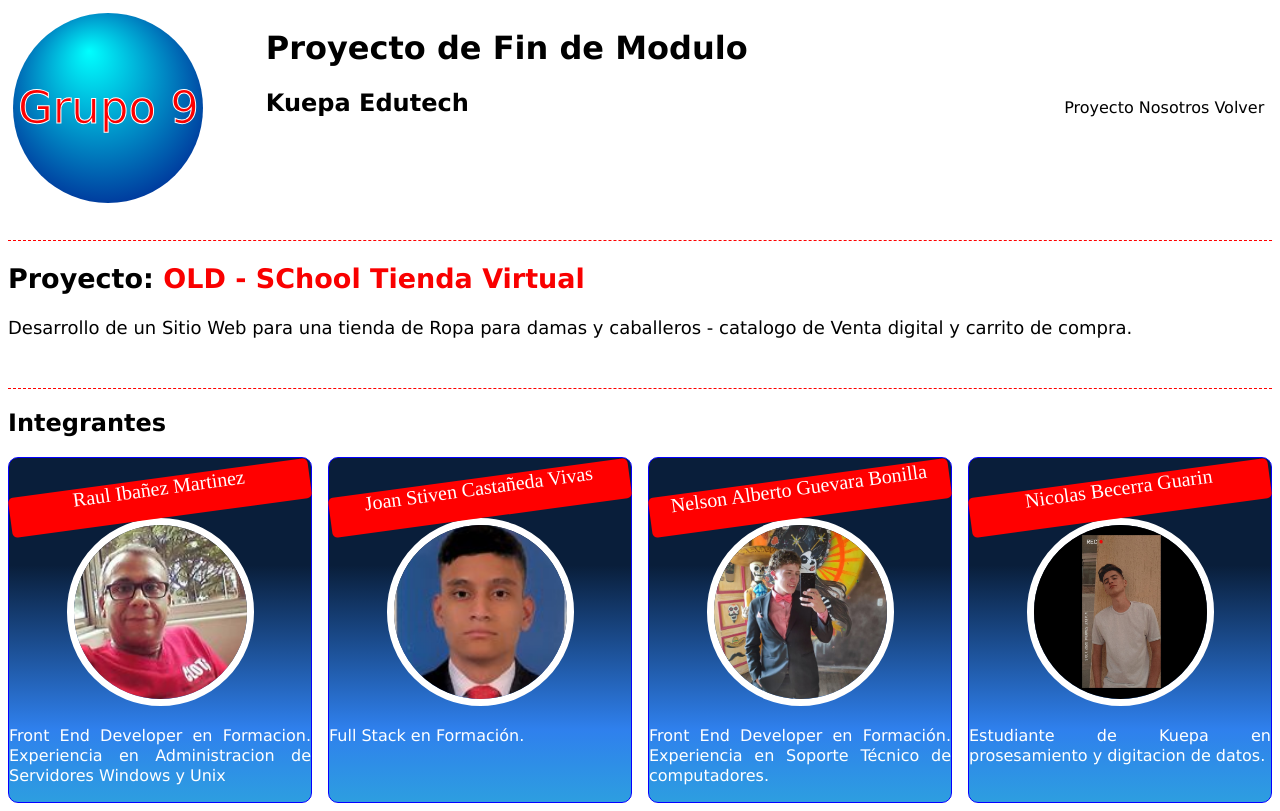
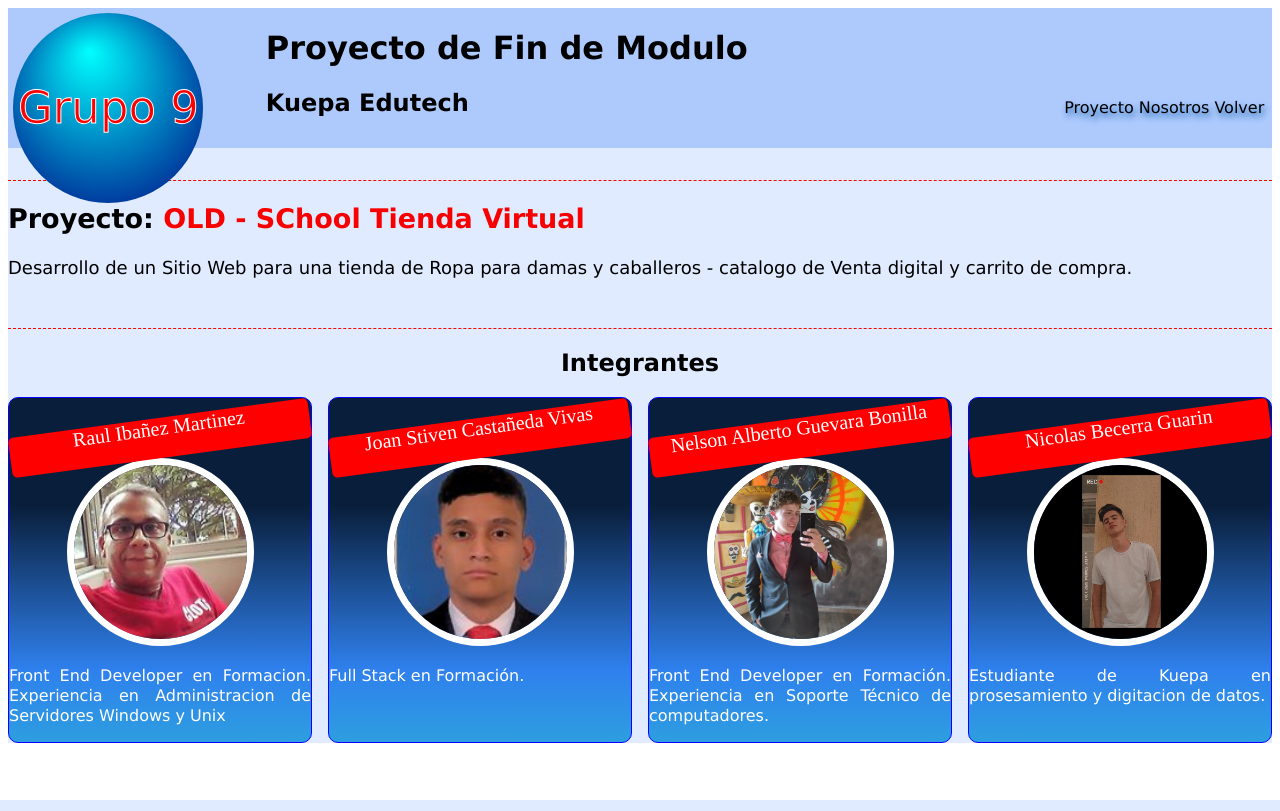
Before and after one commit to rauleibanez/Grupo9, a PHP site: page /grupo9.html in a window 1280 px wide. Run offline with PHP 8.4, Linux system fonts and the light colour scheme.

Commit message:
css del archivo grupo9 e index

```diff
--- a/grupo9/css/styles.css
+++ b/grupo9/css/styles.css
@@ -1,4 +1,3 @@
-/* CSS GENERAL DEL PROYECTO */
 * {
     font-family: Verdana, Geneva, Tahoma, sans-serif;
     /*border: 1px dashed red;*/
@@ -9,6 +8,9 @@ header {
 	grid-template-columns: auto 60% auto;
 	grid-template-rows: auto;
 	width: 100%;
+    height: 140px;
+    /*background-color:cornflowerblue;*/
+    background-color:rgba(6, 90, 247, 0.322);
 }
 /* ---  BARRA DE NAVEGACION -- */
 nav {
@@ -23,10 +25,18 @@ nav ul {
 	margin: 0;
 }
 
-nav ul li,a {
+nav ul li,a, #ifomen ul li, a  {
 	display: inline-flex;
     text-decoration: none;
     color: hsl(0, 0%, 0%);
+}
+nav ul li, a:hover{
+    color:white;
+    /*font-weight: bold;*/
+    text-shadow: 2px 4px 6px #1162ac;
+}
+main {
+    background-color:rgba(176, 204, 255, 0.39);
 }
 /* ------ CSS de la Descripcion -- */
 .descrip {
@@ -39,6 +49,9 @@ nav ul li,a {
 }
 span {
    color:#F90000;
+}
+.titulo{
+    text-align: center;
 }
 /* -- CSS del Cuenrpo de Section id Grupo  --*/
 #grupo{
@@ -95,3 +108,11 @@ span {
 	padding: 1rem 0 1rem 0;
 	border-bottom: 1px dashed red;
 }
+footer {
+    display: grid;
+	grid-template-columns: auto 60% auto;
+	grid-template-rows: auto;
+	width: 100%;
+    height: 140px;
+    background-color:rgba(6, 90, 247, 0.322);
+}
```
